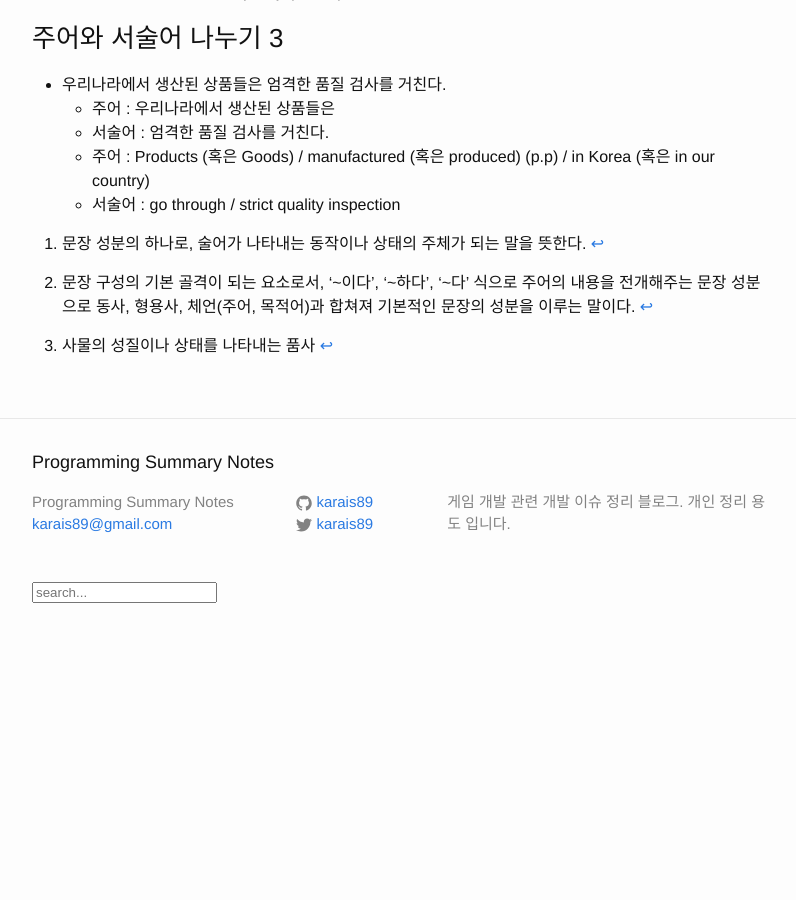
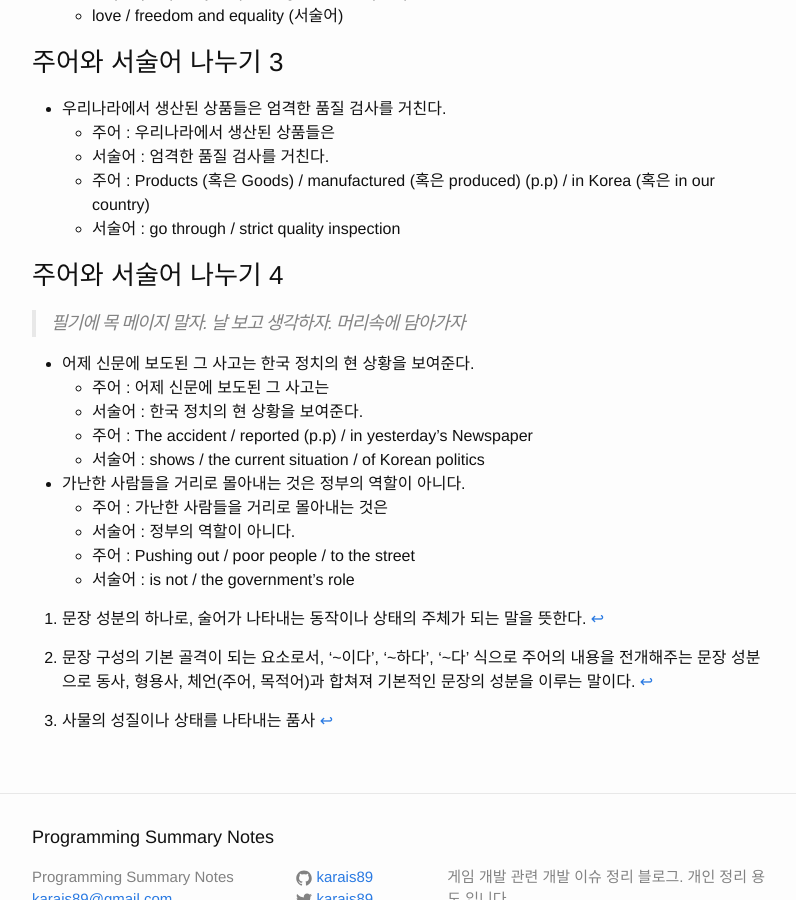
Before and after one commit to karais89/karais89.github.io_back, a Jekyll site: the page built from _posts/2018-12-14-hanmadiro-part-0.markdown, in a window 1280 px wide and 900 px high, scrolled down 1523 px. Shown: the whole window, without its empty margins (238-1034 px from the left). Built offline with Jekyll 4.4.1, drawn with Linux system fonts in a browser that asks for light colours; comment, search, counter and statistics services are not loaded; before the commit the page ends 2186 px from its top, so only the background shows below that.

Commit message:
update 주어와 서술어 나누기 4

```diff
--- a/_posts/2018-12-14-hanmadiro-part-0.markdown
+++ b/_posts/2018-12-14-hanmadiro-part-0.markdown
@@ -75,3 +75,18 @@
     - 서술어 : 엄격한 품질 검사를 거친다.
     - 주어 : Products (혹은 Goods) / manufactured (혹은 produced) (p.p) / in Korea (혹은 in our country)
     - 서술어 : go through / strict quality inspection
+
+### 주어와 서술어 나누기 4
+
+> 필기에 목 메이지 말자. 날 보고 생각하자. 머리속에 담아가자
+
+- 어제 신문에 보도된 그 사고는 한국 정치의 현 상황을 보여준다.
+    - 주어 : 어제 신문에 보도된 그 사고는
+    - 서술어 : 한국 정치의 현 상황을 보여준다.
+    - 주어 : The accident / reported (p.p) / in yesterday's Newspaper
+    - 서술어 : shows / the current situation / of Korean politics
+- 가난한 사람들을 거리로 몰아내는 것은 정부의 역할이 아니다.
+    - 주어 : 가난한 사람들을 거리로 몰아내는 것은
+    - 서술어 : 정부의 역할이 아니다.
+    - 주어 : Pushing out / poor people / to the street
+    - 서술어 : is not / the government's role
```
